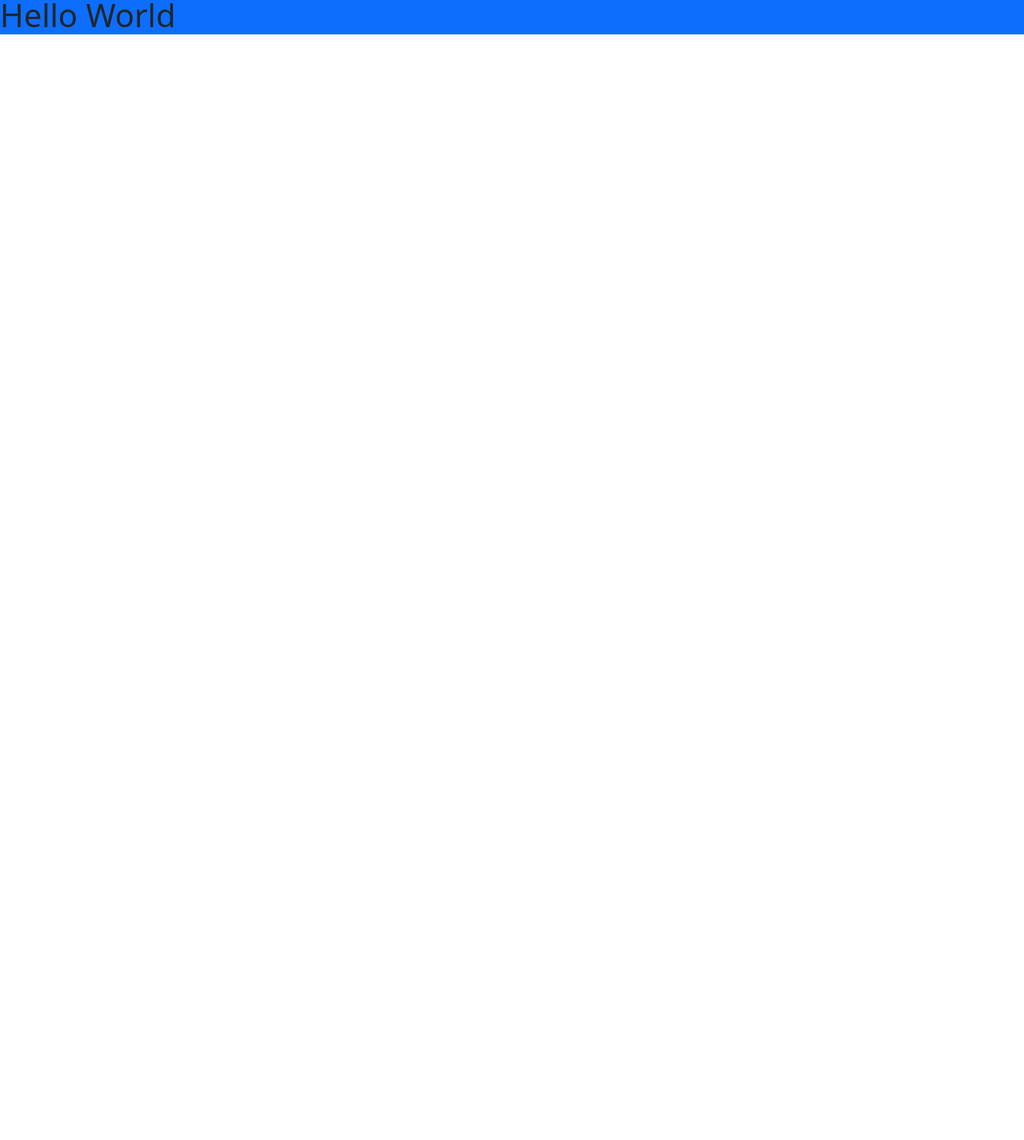
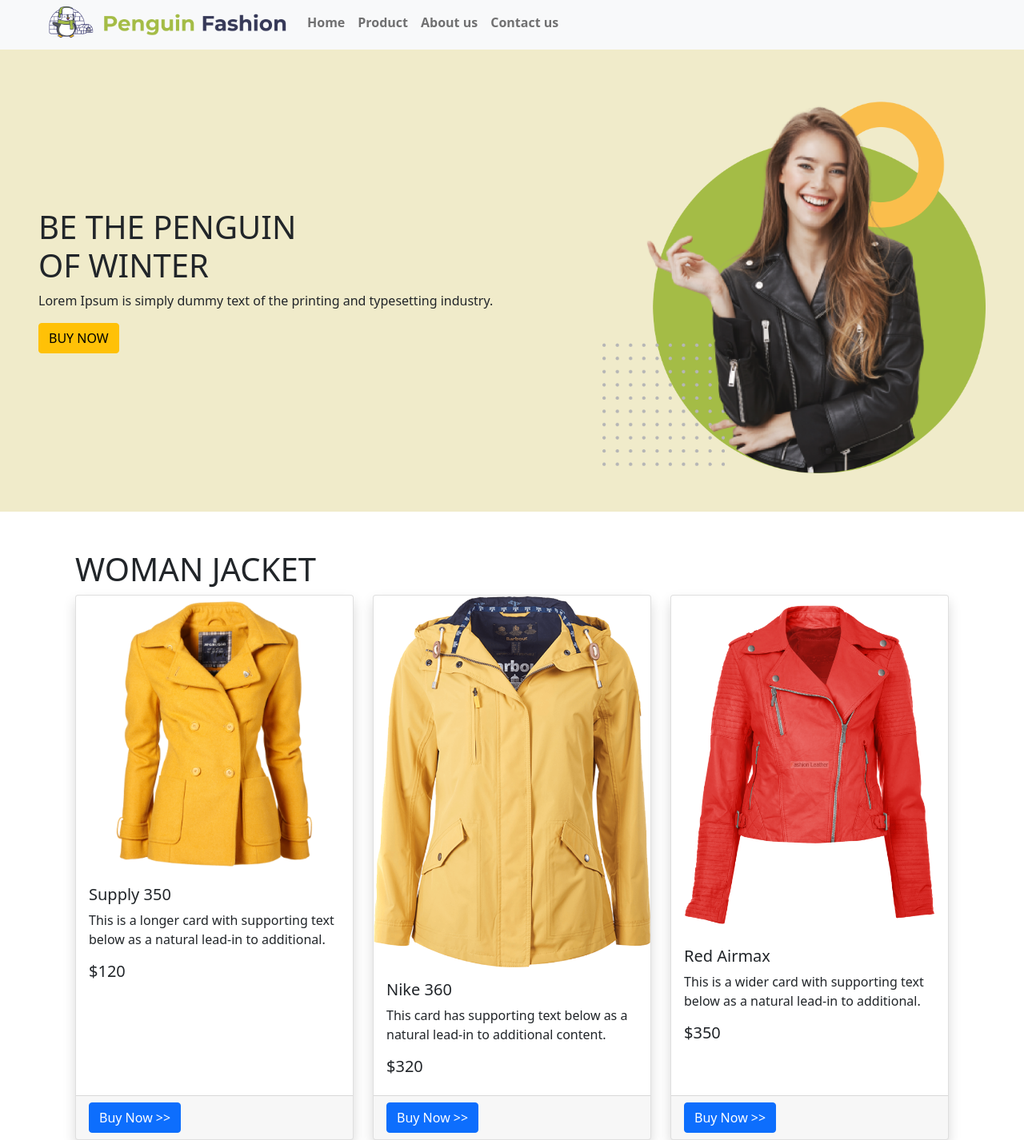
Before and after one commit to Hasib787/penguin-fashion, a plain HTML site: page index.html in a window 1280 px wide. Shown: the part 5-1431 px from the top of the page at 80% size. Before the commit the page ends 800 px from the top, so only its background shows below. Drawn offline with Linux system fonts and the light colour scheme.

Commit message:
adding some new section

```diff
--- a/index.html
+++ b/index.html
@@ -1,5 +1,6 @@
 <!DOCTYPE html>
 <html lang="en">
+
 <head>
     <meta charset="UTF-8">
     <meta name="viewport" content="width=device-width, initial-scale=1.0">
@@ -7,10 +8,102 @@
     <link rel="stylesheet" href="css/bootstrap.min.css">
     <link rel="stylesheet" href="css/style.css">
 </head>
+
 <body>
-    <h1 class="bg-primary">Hello World</h1>
+    <!-- header section start -->
+    <header>
+        <!-- Nav Start -->
+        <nav class="navbar navbar-expand-lg navbar-light bg-light">
+            <div class="container-fluid ">
+                <a class="navbar-brand ms-5" href="#">
+                    <img style="width:300px;" src="images/logo/logo.png" alt="">
+                </a>
+                <button class="navbar-toggler" type="button" data-bs-toggle="collapse"
+                    data-bs-target="#navbarNavAltMarkup" aria-controls="navbarNavAltMarkup" aria-expanded="false"
+                    aria-label="Toggle navigation">
+                    <span class="navbar-toggler-icon"></span>
+                </button>
+                <div class="collapse navbar-collapse" id="navbarNavAltMarkup">
+                    <div class="navbar-nav fw-bold">
+                        <a class="nav-link" aria-current="page" href="#">Home</a>
+                        <a class="nav-link" href="#">Product</a>
+                        <a class="nav-link" href="#">About us</a>
+                        <a class="nav-link" href="#">Contact us</a>
+                    </div>
+                </div>
+            </div>
+        </nav>
+        <!-- nav end -->
+        <!-- Banner Start -->
+        <div>
+            <div style="background-color: #f0ebca;" class="row d-flex align-items-center p-5">
+                <div class="col-md-7">
+                    <h1>BE THE PENGUIN <br> OF WINTER</h1>
+                    <p>Lorem Ipsum is simply dummy text of the printing and typesetting industry.</p>
+                    <button class="btn btn-warning">BUY NOW</button>
+                </div>
+                <div class="col-md-5">
+                    <img src="images/banner.png" class="d-block w-100" alt="A banner image-tv ">
+                </div>
+            </div>
+        </div>
+        <!-- Banner End -->
+    </header>
+    <!-- header section end -->
+    <!-- Main section start -->
+    <main class="container">
+        <section id="shoes" class="container mt-5">
+            <h1>WOMAN JACKET</h1>
+            <div class="row row-cols-1 row-cols-md-3 g-4 ">
+                <div class="col">
+                    <div class="card panda-card h-100 shadow">
+                        <img src="images/yellow-jacket.png" class="card-img-top" alt="Yellow Jacket">
+                        <div class="card-body">
+                            <h5 class="card-title">Supply 350</h5>
+                            <p class="card-text">This is a longer card with supporting text below as a natural lead-in
+                                to additional.</p>
+                            <h5>$120</h5>
+
+                        </div>
+                        <div class="card-footer panda-card-footer">
+                            <a href="#" class="btn btn-primary">Buy Now >></a>
+                        </div>
+                    </div>
+                </div>
+                <div class="col">
+                    <div class="card panda-card h-100 shadow ">
+                        <img src="images/ladies-jacket.png" class="card-img-top" alt="ladies Jacket">
+                        <div class="card-body">
+                            <h5 class="card-title">Nike 360</h5>
+                            <p class="card-text">This card has supporting text below as a natural lead-in to additional
+                                content.</p>
+                            <h5>$320</h5>
+                        </div>
+                        <div class="card-footer panda-card-footer">
+                            <a href="#" class="btn btn-primary">Buy Now >></a>
+                        </div>
+                    </div>
+                </div>
+                <div class="col">
+                    <div class="card panda-card h-100 shadow ">
+                        <img src="images/red-jacket.png" class="card-img-top" alt="red jacket">
+                        <div class="card-body">
+                            <h5 class="card-title">Red Airmax</h5>
+                            <p class="card-text">This is a wider card with supporting text below as a natural lead-in to
+                                additional.</p>
+                            <h5>$350</h5>
+                        </div>
+                        <div class="card-footer panda-card-footer">
+                            <a href="#" class="btn btn-primary">Buy Now >></a>
+                        </div>
+                    </div>
+                </div>
+            </div>
+        </section>
+    </main>
 
 
     <script src="js/bootstrap.min.js"></script>
 </body>
+
 </html>
```
Also changed, not shown: images/banner.png (added), images/ladies-jacket.png (renamed from images/PngItem_2597366 1.png), images/logo/logo.png (renamed from images/logo/Group 33072.png), images/red-jacket.png (renamed from images/image 15.png), images/yellow-jacket.png (renamed from images/SeekPng 1.png).
